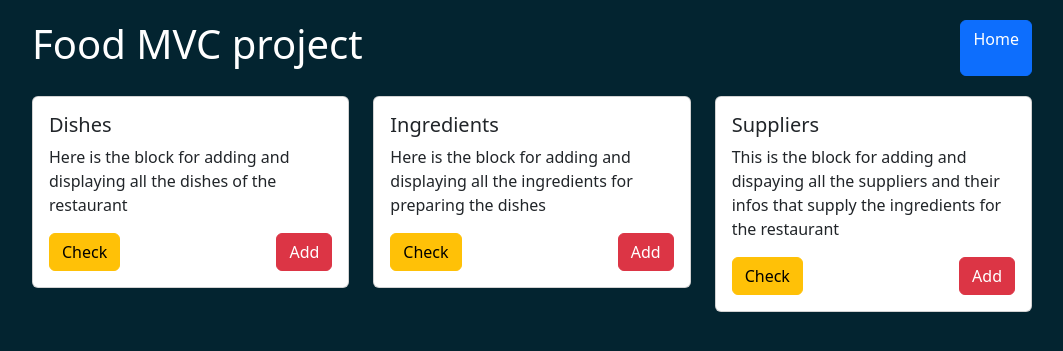
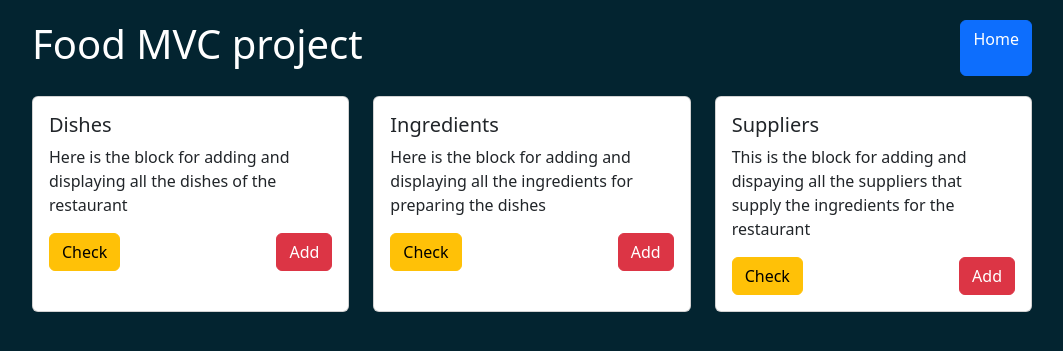
Before and after one commit to chouenne/block3-adv-web, a PHP site: page /project/project-1/mvc-food/index.php in a window 1280 px wide. Shown: the top 351 px of the page, without its empty margins (108-1171 px from the left). Run offline with PHP 8.4, Linux system fonts and the light colour scheme.

Commit message:
update the MVC food folder in project 1

```diff
--- a/project/project-1/mvc-food/css/style.css
+++ b/project/project-1/mvc-food/css/style.css
@@ -1,8 +1,8 @@
-* {
+/* * {
   padding: 0;
   margin: 0;
   box-sizing: border-box;
-}
+} */
 
 body {
   background-color: rgb(3, 36, 48);
--- a/project/project-1/mvc-food/views/nav.php
+++ b/project/project-1/mvc-food/views/nav.php
@@ -2,15 +2,13 @@
   <div class="container">
     <div class="d-flex justify-content-between" style="margin: 20px 0">
       <h1>Food MVC project</h1>
-      <a href="?" class="btn btn-primary  ">Home</a>
+      <a href="?" class="btn btn-primary">Home</a>
     </div>
-
-
 
 
     <div class="row">
       <div class="col-lg-4 col-sm-12 mb-3 mb-sm-0">
-        <div class="card">
+        <div class="card h-100">
           <div class="card-body">
             <h5 class="card-title">Dishes</h5>
             <p class="card-text">Here is the block for adding and displaying all the dishes of the restaurant</p>
@@ -25,7 +23,7 @@
       </div>
 
       <div class="col-lg-4 col-sm-12">
-        <div class="card">
+        <div class="card h-100">
           <div class="card-body">
             <h5 class="card-title">Ingredients</h5>
             <p class="card-text">Here is the block for adding and displaying all the ingredients for preparing the
@@ -39,10 +37,10 @@
       </div>
 
       <div class="col-lg-4 col-sm-12">
-        <div class="card">
+        <div class="card h-100">
           <div class="card-body">
             <h5 class="card-title">Suppliers</h5>
-            <p class="card-text">This is the block for adding and dispaying all the suppliers and their infos that
+            <p class="card-text">This is the block for adding and dispaying all the suppliers that
               supply the ingredients for the restaurant</p>
             <div class="d-flex justify-content-between">
               <a href="?page=suppliers" class="btn btn-warning">Check</a>
```
